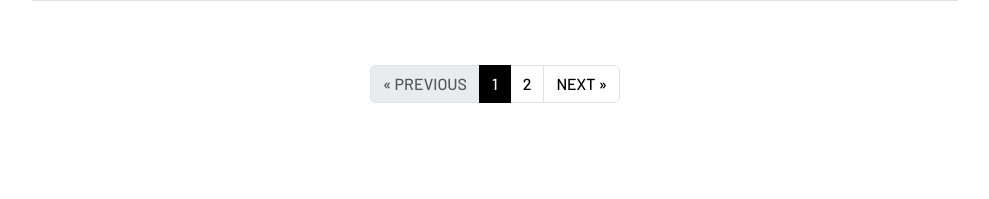
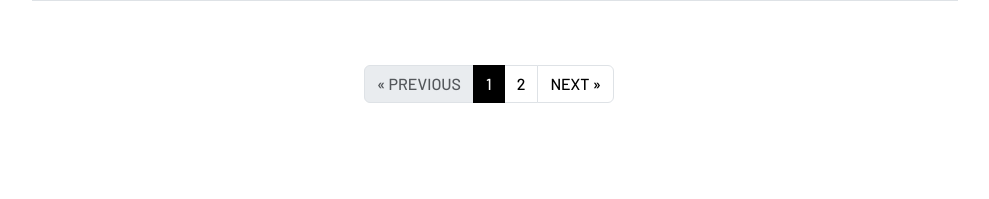
Before and after one commit to pablolaw/fbc-library, a Flask app: page /books in a window 1280 px wide. Shown: the part 1960-2159 px from the top of the page, without its empty margins (145-1134 px from the left). Run offline with Flask 2, Linux system fonts and the light colour scheme; a user stored in the database is signed in; data comes from the database, SQL or seed files in the repository; data that the repository does not hold is empty; some libraries are stand-ins or nearby versions.

Commit message:
pagination styling fixes

```diff
--- a/app/models.py
+++ b/app/models.py
@@ -6,7 +6,7 @@ from flask import url_for
 from werkzeug.security import generate_password_hash, check_password_hash
 import urllib.request, json
 from urllib.error import HTTPError
-from elasticsearch_dsl import Document, Text, Search, Q
+from elasticsearch_dsl import Document, Object, Text, Search, Q
 from elasticsearch_dsl.query import MultiMatch, Match
 from elasticsearch import ElasticsearchException
 from sqlalchemy import extract
@@ -179,7 +179,6 @@ class Book(SearchableMixin, db.Model):
 		)
 
 	def get_document(self):
-		print(f"About to add document for indexing: {self._doc}")
 		return self._doc
 
 	@staticmethod
--- a/app/routes.py
+++ b/app/routes.py
@@ -115,14 +115,12 @@ def all_books():
 		'items': books_pag.items,
 		'has_prev': books_pag.has_prev,
 		'prev_num': books_pag.prev_num,
-		'iter_pages': books_pag.iter_pages(),
+		'iter_pages': books_pag.iter_pages(right_current=2),
 		'page': books_pag.page,
 		'has_next': books_pag.has_next,
 		'next_num': books_pag.next_num
 	}
 	num_books = Book.query.count()
-	# next_url = url_for('all_books', page=books.next_num) if books.has_next else None
-	# prev_url = url_for('all_books', page=books.prev_num) if books.has_prev else None
 	form = EmptyForm()
 	loanees = Loanee.query.order_by(Loanee.name).all()
 	categories = Category.query.order_by(Category.name).all()
@@ -140,8 +138,6 @@ def all_books():
 		'books': books,
 		'endpoint': 'all_books',
 		'query_args': {}
-		# 'next_url': next_url,
-		# 'prev_url': prev_url
 	}
 
 	return render_template('collection.html', **context)
@@ -315,8 +311,7 @@ def search_author(author_name):
 		'has_next': books_pag.has_next,
 		'next_num': books_pag.next_num
 	}
-	# next_url = url_for('search_author', author_name=author_name, page=page + 1) if total > page * app.config['BOOKS_PER_PAGE'] else None
-	# prev_url = url_for('search_author', author_name=author_name, page=page - 1) if page > 1 else None
+
 	form = EmptyForm()
 	loanees = Loanee.query.order_by(Loanee.name).all()
 	categories = Category.query.order_by(Category.name).all()
@@ -368,8 +363,6 @@ def advanced_search():
 	query_args.pop('page', 1)
 	query_args.pop('csrf_token', '')
 
-	# next_url = url_for('advanced_search', page=page + 1, **query_args) if total > page * app.config['BOOKS_PER_PAGE'] else None
-	# prev_url = url_for('advanced_search', page=page - 1, **query_args) if page > 1 else None
 	form = EmptyForm()
 	loanees = Loanee.query.order_by(Loanee.name).all()
 	categories = Category.query.order_by(Category.name).all()
@@ -429,8 +422,6 @@ def search():
 		'next_num': page + 1
 	}
 
-	# next_url = url_for('search', search_type=search_type, q=query, page=page + 1) if total > page * app.config['BOOKS_PER_PAGE'] else None
-	# prev_url = url_for('search', search_type=search_type, q=query, page=page - 1) if page > 1 else None
 	form = EmptyForm()
 	loanees = Loanee.query.order_by(Loanee.name).all()
 	categories = Category.query.order_by(Category.name).all()
--- a/app/templates/collection.html
+++ b/app/templates/collection.html
@@ -241,8 +241,8 @@
 		{% endfor %}
 		<!-- 	</div> -->
 
-			<nav aria-label="...">
-				<ul class="pagination justify-content-center">
+			<nav class="row justify-content-center" aria-label="...">
+				<ul class="col-8 pagination justify-content-center">
 					<li class="page-item{% if not books['has_prev'] %} disabled{% endif %}">
 						<a class="page-link" href="{{ url_for(endpoint, page=books['prev_num'], **query_args) }}">
 							<span>&laquo;</span> PREVIOUS
```
